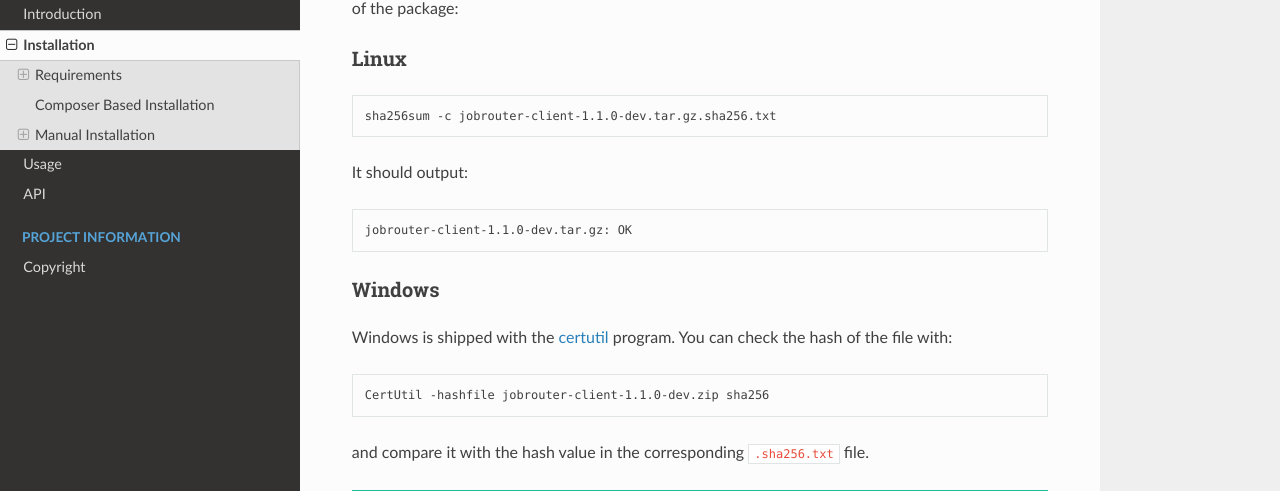
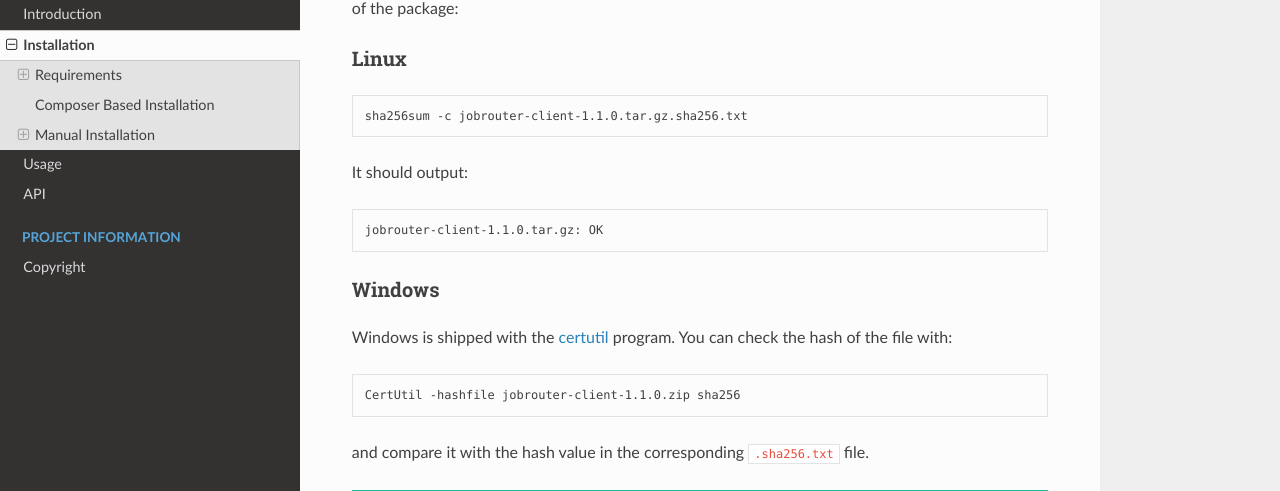
Before and after one commit to jobrouter/php-rest-client, a Sphinx documentation site: the page built from docs/installation.rst, in a window 1280 px wide and 900 px high, scrolled down 867 px. Shown: the part 163-654 px from the top of the window. Built offline with Sphinx 7.4.7 and the Read the Docs theme 2.0.0, drawn with Linux system fonts in a browser that asks for light colours.

Commit message:
[RELEASE] Prepare version 1.1.0

```diff
--- a/docs/conf.py
+++ b/docs/conf.py
@@ -27,7 +27,7 @@
 # The short X.Y version
 version = u'1.1'
 # The full version, including alpha/beta/rc tags
-release = u'1.1.0-dev'
+release = u'1.1.0'
 
 
 # -- General configuration ---------------------------------------------------
```
Also changed, not shown: CHANGELOG.md (+4 -1 lines), 1 other file.
